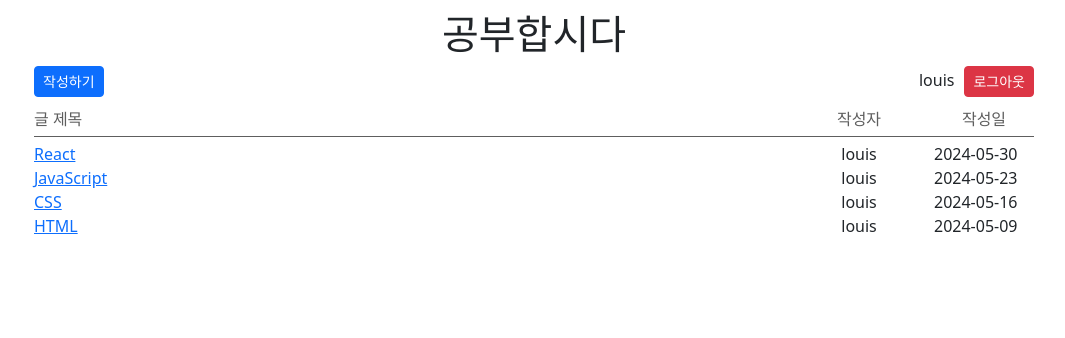
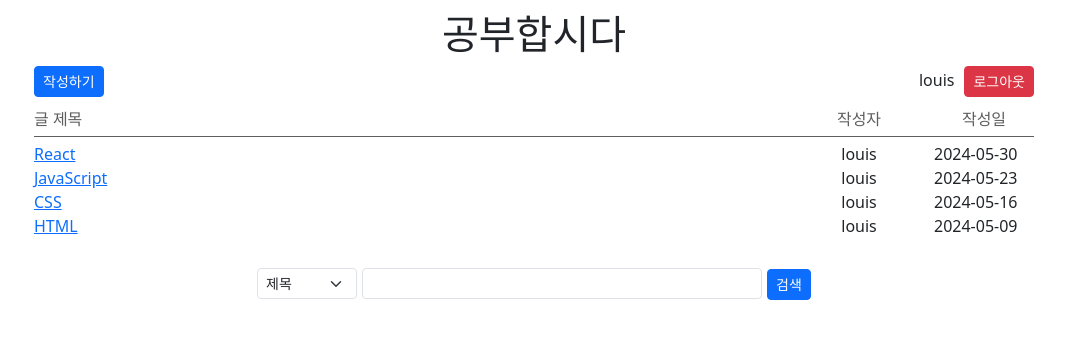
Before and after one commit to kch3338/react-board-app, a React (Create React App) app: page / in a window 1280 px wide. Shown: the top 338 px of the page, without its empty margins (106-1171 px from the left). Built offline with nearby package versions, Linux system fonts and the light colour scheme.

Commit message:
2주차 응용 실습 게시판 제작 - 검색 기능 추가

```diff
--- a/src/App.js
+++ b/src/App.js
@@ -24,6 +24,7 @@ class App extends Component {
                 { id: 2, title: 'CSS', author: 'louis', content: 'CSS', createDate: '2024-05-16' },
                 { id: 1, title: 'HTML', author: 'louis', content: 'HTML', createDate: '2024-05-09' }
             ],
+            viewContents: [],
             currentContent: {}
         }
 
@@ -36,6 +37,21 @@ class App extends Component {
         this.viewBoard = this.viewBoard.bind(this);
         this.updateBoard = this.updateBoard.bind(this);
         this.deleteBoard = this.deleteBoard.bind(this);
+        this.searchBoard = this.searchBoard.bind(this);
+    }
+
+    componentDidMount() {
+        this.setState({
+            viewContents: this.state.contents
+        });
+    }
+
+    componentDidUpdate(prevProps, prevState) {
+        if(prevState.contents !== this.state.contents) {
+            this.setState({
+                viewContents: this.state.contents
+            });
+        }
     }
 
     changeModeToCreate() {
@@ -119,6 +135,15 @@ class App extends Component {
         }
     }
 
+    searchBoard(target, value) {
+        const contents = this.state.contents.filter(content => content[target].toLowerCase().includes(value.toLowerCase()));
+
+        this.setState({
+            viewContents: contents,
+            page: 1
+        });
+    }
+
     getDate() {
         const today = new Date();
         const year = today.getFullYear();
@@ -155,11 +180,13 @@ class App extends Component {
                                 doLogout={ this.logout }
                             />
                             <BoardList
-                                contents={ this.state.contents }
+                                contents={ this.state.viewContents }
                                 page={ this.state.page }
                                 viewBoard={ this.viewBoard }
                             />
-                            <Footer />
+                            <Footer
+                                doSearch={ this.searchBoard }
+                            />
                           </>
                 break;
             case 'view':
--- /dev/null
+++ b/src/Footer.css
@@ -0,0 +1,19 @@
+.footer_app {
+    margin: 30px auto;
+    text-align: center;
+}
+
+.footer_search_select_box {
+    display: inline-block !important;
+    width: 100px !important;
+}
+
+.footer_search_text {
+    display: inline-block !important;
+    width: 400px !important;
+    margin-left: 5px;
+}
+
+.footer_search_btn {
+    margin-left: 5px;
+}
--- a/src/Footer.js
+++ b/src/Footer.js
@@ -1,9 +1,32 @@
 import React, {Component} from "react";
+import Form from "react-bootstrap/Form";
+import "./Footer.css";
+import Button from "react-bootstrap/Button";
 
 class Footer extends Component {
     render() {
         return (
-            <div></div>
+            <div className="footer_app">
+                <Form onSubmit={ function(e) {
+                    e.preventDefault();
+                    this.props.doSearch(e.target.searchTarget.value, e.target.searchValue.value);
+                }.bind(this) }>
+                    <Form.Select className="footer_search_select_box"
+                                 name="searchTarget"
+                                 size="sm">
+                        <option value="title">제목</option>
+                        <option value="author">작성자</option>
+                    </Form.Select>
+                    <Form.Control className="footer_search_text"
+                                  name="searchValue"
+                                  type="text"
+                                  size="sm" />
+                    <Button type="submit"
+                            className="footer_search_btn"
+                            variant="primary"
+                            size="sm">검색</Button>
+                </Form>
+            </div>
         )
     }
 }
```
